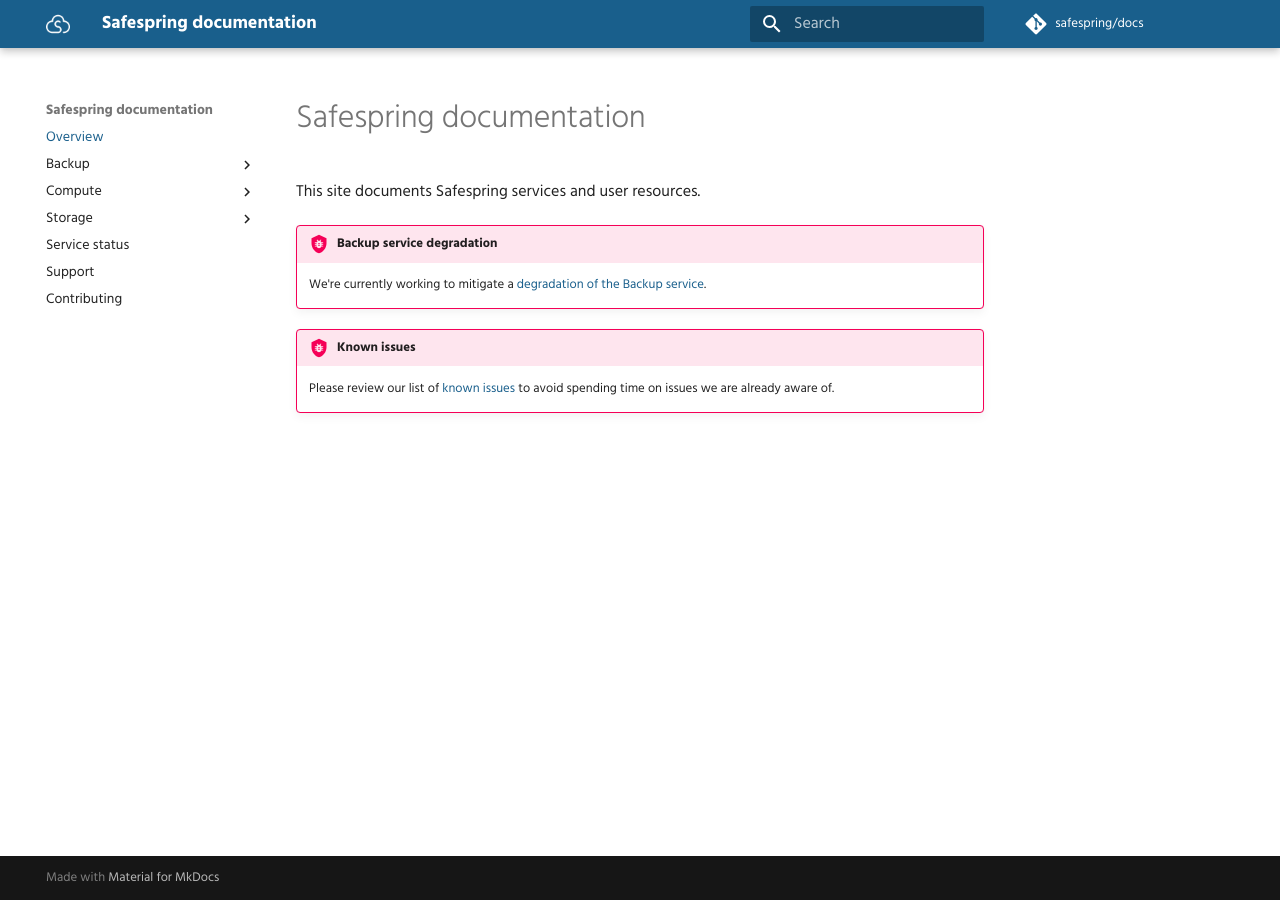
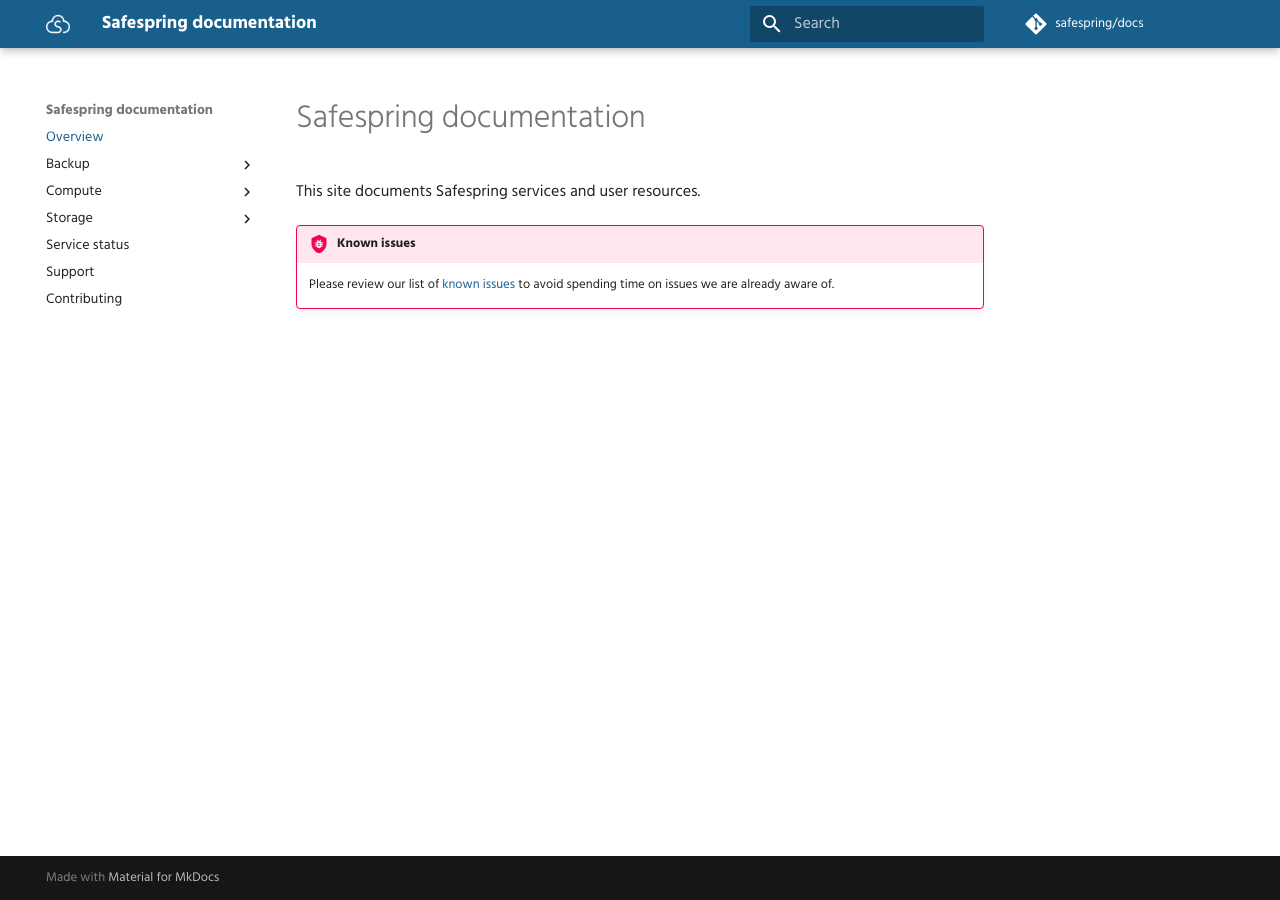
Before and after one commit to safespring/docs, an MkDocs documentation site: the page built from content/index.md, in a window 1280 px wide. Built offline with MkDocs 1.6.1 and Material for MkDocs 9.7.7, drawn with Linux system fonts in a browser that asks for light colours; comment, search, counter and statistics services are not loaded; old or Windows-style settings are respelled for this version of MkDocs.

Commit message:
Tog bort backup degraded from index.md

```diff
--- a/content/index.md
+++ b/content/index.md
@@ -2,10 +2,6 @@
 
 This site documents Safespring services and user resources.
 
-!!! bug "Backup service degradation"
-    We're currently working to mitigate a [degradation of the Backup service][de].
-
-[de]:backup/status
 
 !!! bug "Known issues"
     Please review our list of [known issues][ki] to avoid spending time on issues
```
